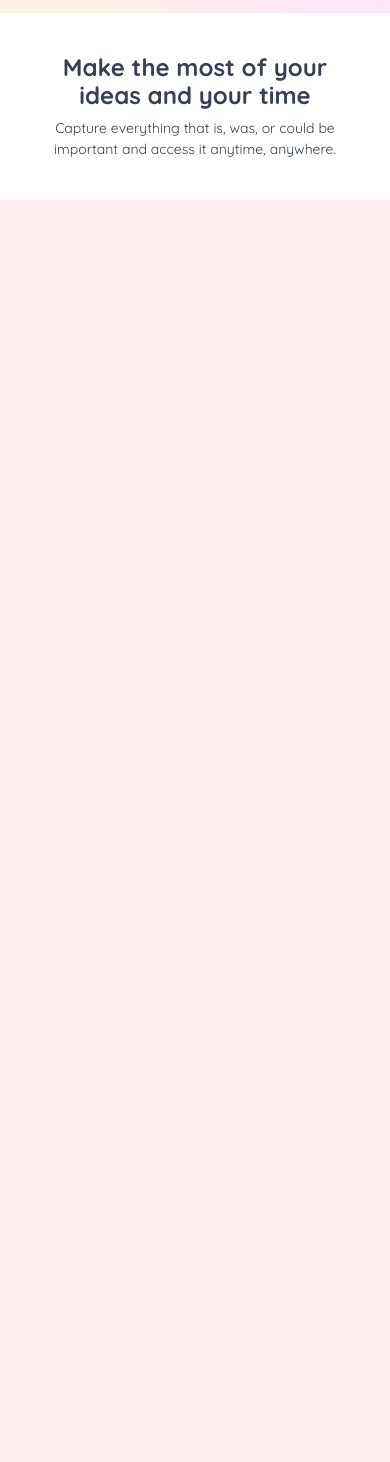
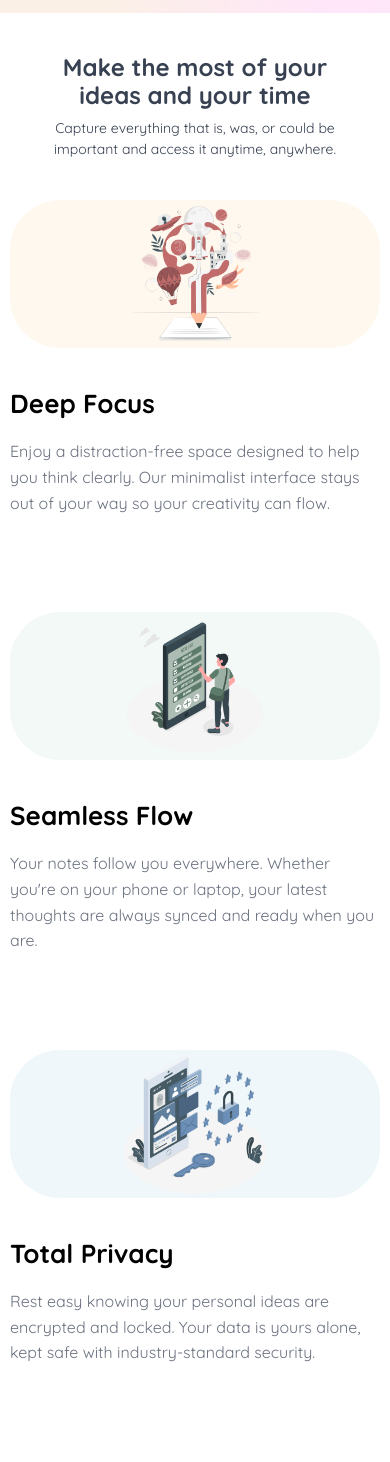
Before and after one commit to WhyZynx/NoteManagement_FinalProject, a PHP site: page /home.php in a window 390 px wide. Shown: the part 793-2255 px from the top of the page. Before the commit the page ends 993 px from the top, so only its background shows below. Run offline with PHP 8.4, Linux system fonts and the light colour scheme.

Commit message:
Đang fix

```diff
--- a/home.php
+++ b/home.php
@@ -47,6 +47,36 @@
                 <p>Capture everything that is, was, or could be important and access it anytime, anywhere.</p>
             </div>
         </div>
+
+        <div class="feature-item">
+            <div class="feature-text">
+                <h3>Deep Focus</h3>
+                <p>Enjoy a distraction-free space designed to help you think clearly. Our minimalist interface stays out of your way so your creativity can flow.</p>
+            </div>
+            <div class="image-box box-cream">
+                <img src="web_img/writing.png" alt="Focus">
+            </div>
+        </div>
+
+        <div class="feature-item reverse">
+            <div class="image-box box-mint">
+                <img src="web_img/Mobile note list-amico.png" alt="Seamless">
+            </div>
+            <div class="feature-text">
+                <h3>Seamless Flow</h3>
+                <p>Your notes follow you everywhere. Whether you're on your phone or laptop, your latest thoughts are always synced and ready when you are.</p>
+            </div>
+        </div>
+
+        <div class="feature-item">
+            <div class="feature-text">
+                <h3>Total Privacy</h3>
+                <p>Rest easy knowing your personal ideas are encrypted and locked. Your data is yours alone, kept safe with industry-standard security.</p>
+            </div>
+            <div class="image-box box-blue">
+                <img src="web_img/GDPR-amico.png" alt="Privacy">
+            </div>
+        </div>
     </section>
 </main>
 </body>
--- a/style.css
+++ b/style.css
@@ -339,3 +339,103 @@ footer a {
         padding: 0 15px;
     }
 }
+
+.feature-item, .feature-item.reverse {
+    margin: 0 10px 80px 10px;
+}
+
+.features-section {
+    max-width: 1300px;
+    margin: 0 auto;
+    padding: 100px 10%;
+}
+
+.feature-item {
+    display: flex;
+    align-items: center;
+    justify-content: center;
+    gap: 120px;
+    margin-bottom: 150px;
+}
+
+.feature-item.reverse {
+    flex-direction: row-reverse;
+}
+
+.feature-text {
+    flex: 1;
+    max-width: 420px;
+}
+
+.feature-text h3 {
+    font-size: 34px;
+    font-weight: 700;
+    margin-bottom: 20px;
+    color: #000;
+}
+
+.feature-text p {
+    font-size: 18px;
+    line-height: 1.6;
+    color: #6b7280;
+}
+
+.image-box {
+    flex: 1.2;
+    height: 300px;
+    max-width: 450px;
+    border-radius: 50px;
+    display: flex;
+    align-items: center;
+    justify-content: center;
+    position: relative;
+}
+
+.image-box img {
+    max-width: 100%;
+    max-height: 100%;
+    object-fit: contain;
+}
+
+.box-cream { background-color: #FFF8EE; }
+.box-mint { background-color: #F2F9F6; }
+.box-blue { background-color: #F0F7FA; }
+
+@media (max-width: 772px) {
+    .features-section {
+        padding: 60px 5%;
+    }
+
+    .image-box img {
+        max-width: 40%;
+        max-height: 40%;
+        object-fit: fill;
+    }
+
+    .feature-item, .feature-item.reverse {
+        flex-direction: column;
+        text-align: left;
+        gap: 40px;
+        margin: 0 10px 80px 10px;
+    }
+
+    .image-box {
+        order: 1;
+        width: 100%;
+        height: 320px;
+        max-width: 100%;
+    }
+
+    .feature-text {
+        order: 2;
+        max-width: 100%;
+    }
+
+    .feature-text h3 {
+        font-size: 26px;
+    }
+
+    .feature-text p {
+        font-size: 16px;
+    }
+}
```
